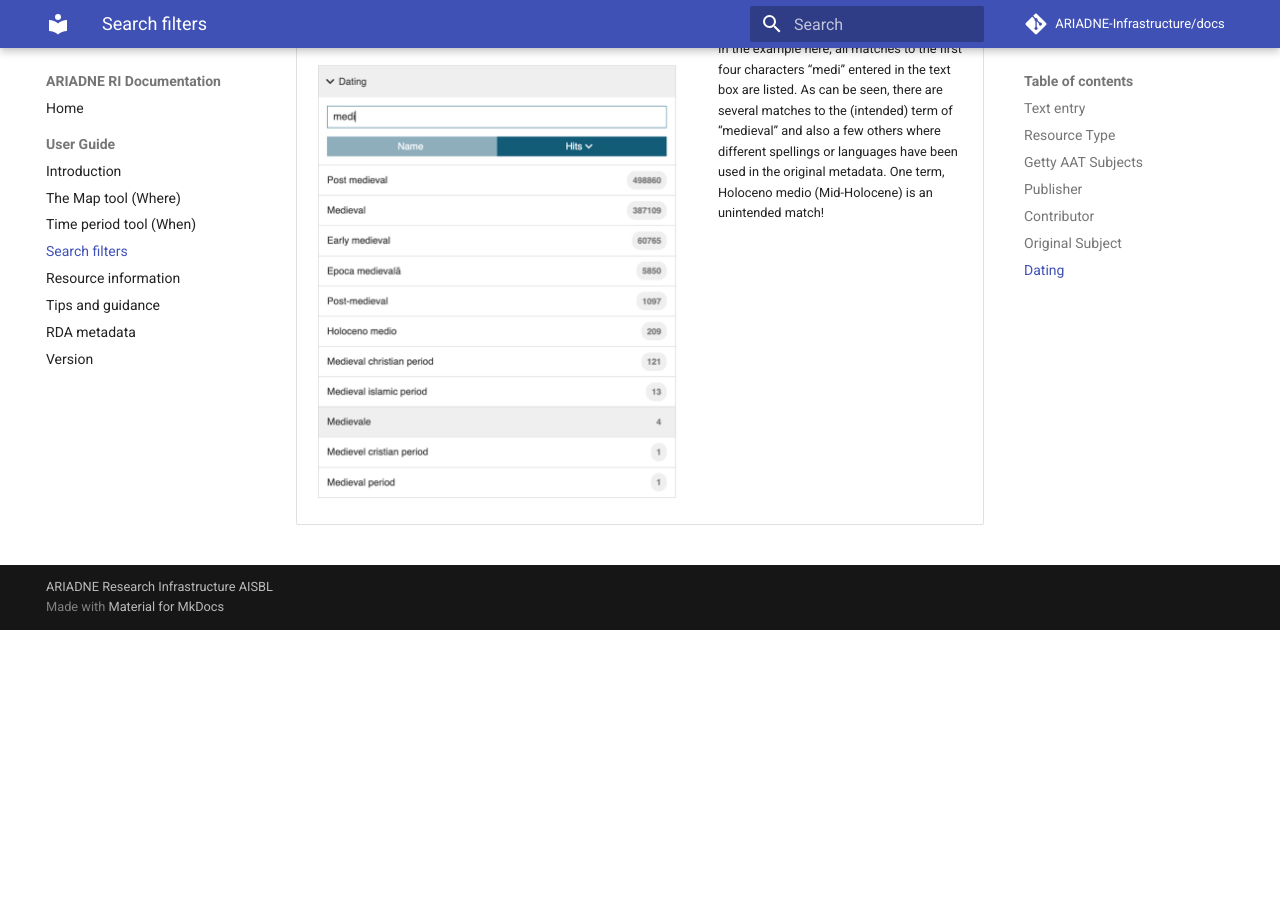
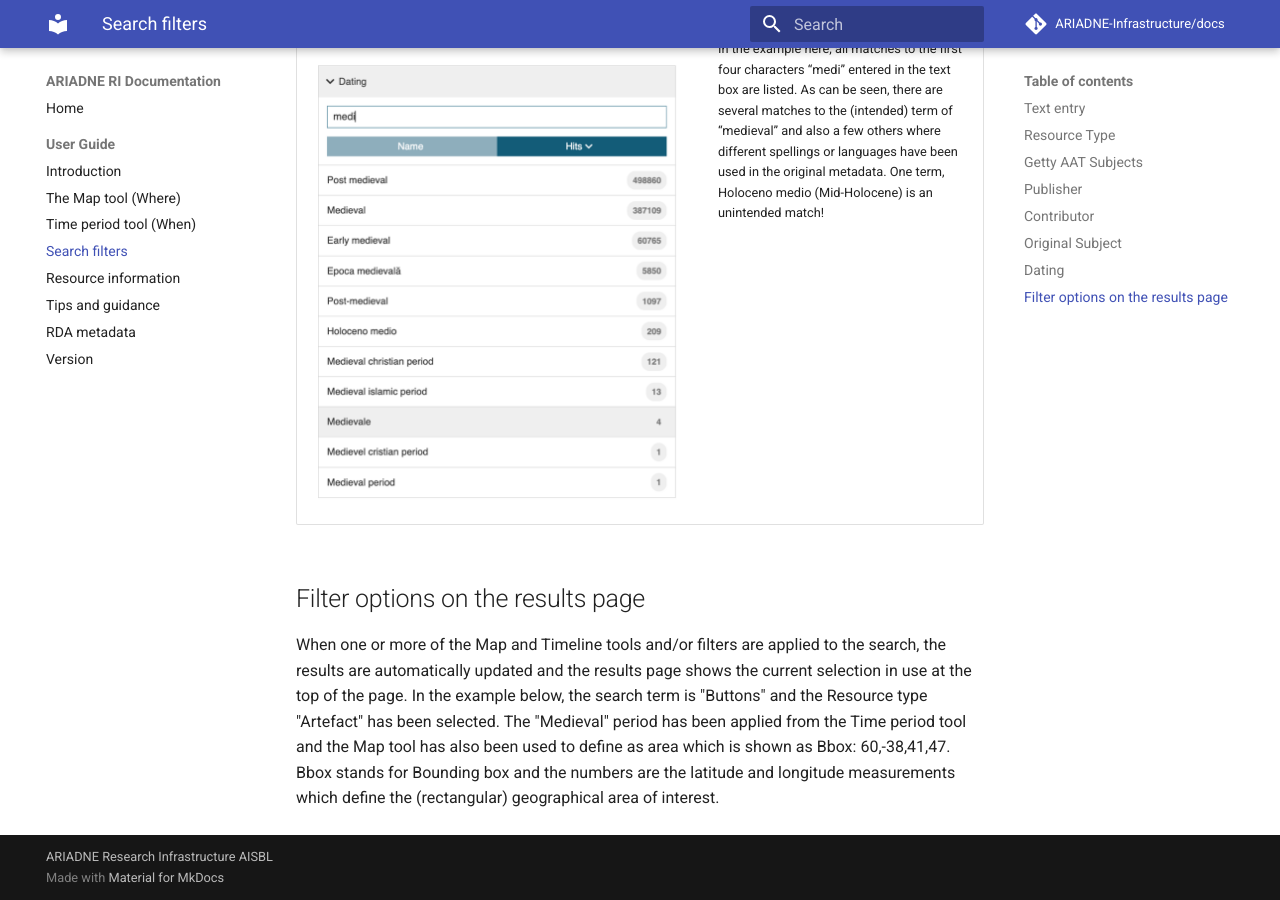
Before and after one commit to uoy-ads/hsds-data-catalogue-docs, an MkDocs documentation site: the page built from docs/Portal_User_Guide/Section-4_Search_Filters.md, in a window 1280 px wide and 900 px high, scrolled down 5442 px. Built offline with MkDocs 1.6.1 and Material for MkDocs 9.7.7, drawn with Linux system fonts in a browser that asks for light colours; comment, search, counter and statistics services are not loaded; before the commit the page ends 6072 px from its top, so only the background shows below that.

Commit message:
Update Section-4_Search_Filters.md

```diff
--- a/docs/Portal_User_Guide/Section-4_Search_Filters.md
+++ b/docs/Portal_User_Guide/Section-4_Search_Filters.md
@@ -72,3 +72,7 @@ The dating filter can be viewed as a ‘catch all’ filter which works solely o
 | Dating | Description |
 | ----------- | ----------- |
 | &nbsp;&nbsp;&nbsp;&nbsp;&nbsp;&nbsp;&nbsp;&nbsp;&nbsp;&nbsp;&nbsp;&nbsp;&nbsp;&nbsp;&nbsp;&nbsp;&nbsp;&nbsp;&nbsp;&nbsp;&nbsp;&nbsp;&nbsp;&nbsp;&nbsp;&nbsp;&nbsp;&nbsp;&nbsp;&nbsp;&nbsp;&nbsp;&nbsp;&nbsp;&nbsp;&nbsp;&nbsp;&nbsp;&nbsp;&nbsp;&nbsp;&nbsp;&nbsp;&nbsp;&nbsp;&nbsp;&nbsp;&nbsp;&nbsp;&nbsp;&nbsp;&nbsp;&nbsp;&nbsp;&nbsp;&nbsp;&nbsp;&nbsp;&nbsp;&nbsp;&nbsp;&nbsp;&nbsp;&nbsp;&nbsp;&nbsp;&nbsp;&nbsp;&nbsp;&nbsp;&nbsp;&nbsp;&nbsp;&nbsp;&nbsp;&nbsp;&nbsp;&nbsp;&nbsp;&nbsp;&nbsp;&nbsp;&nbsp;&nbsp;&nbsp;&nbsp;&nbsp;&nbsp;&nbsp;&nbsp;&nbsp;&nbsp;&nbsp;&nbsp;&nbsp;![List of Dating options for text entry of "medi"](../assets/27-Dating.png) | In the example here, all matches to the first four characters “medi” entered in the text box are listed. As can be seen, there are several matches to the (intended) term of “medieval” and also a few others where different spellings or languages have been used in the original metadata. One term, Holoceno medio (Mid-Holocene) is an unintended match! |
+
+## Filter options on the results page
+
+When one or more of the Map and Timeline tools and/or filters are applied to the search, the results are automatically updated and the results page shows the current selection in use at the top of the page. In the example below, the search term is "Buttons" and the Resource type "Artefact" has been selected. The "Medieval" period has been applied from the Time period tool and the Map tool has also been used to define as area which is shown as Bbox: 60,-38,41,47. Bbox stands for Bounding box and the numbers are the latitude and longitude measurements which define the (rectangular) geographical area of interest.
```
